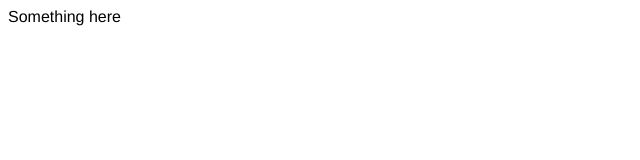
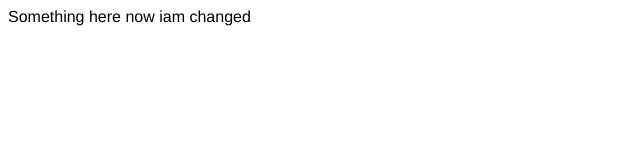
Before and after one commit to vinodguntuka09-byte/Student-Portal, a plain HTML site: page index.html in a window 1280 px wide. Shown: the whole page, without its empty margins (0-640 px from the left). Drawn offline with Linux system fonts and the light colour scheme.

Commit message:
updated files

```diff
--- a/index.html
+++ b/index.html
@@ -8,5 +8,6 @@
 </head>
 <body>
     Something here
+    now iam changed
 </body>
 </html>
```
